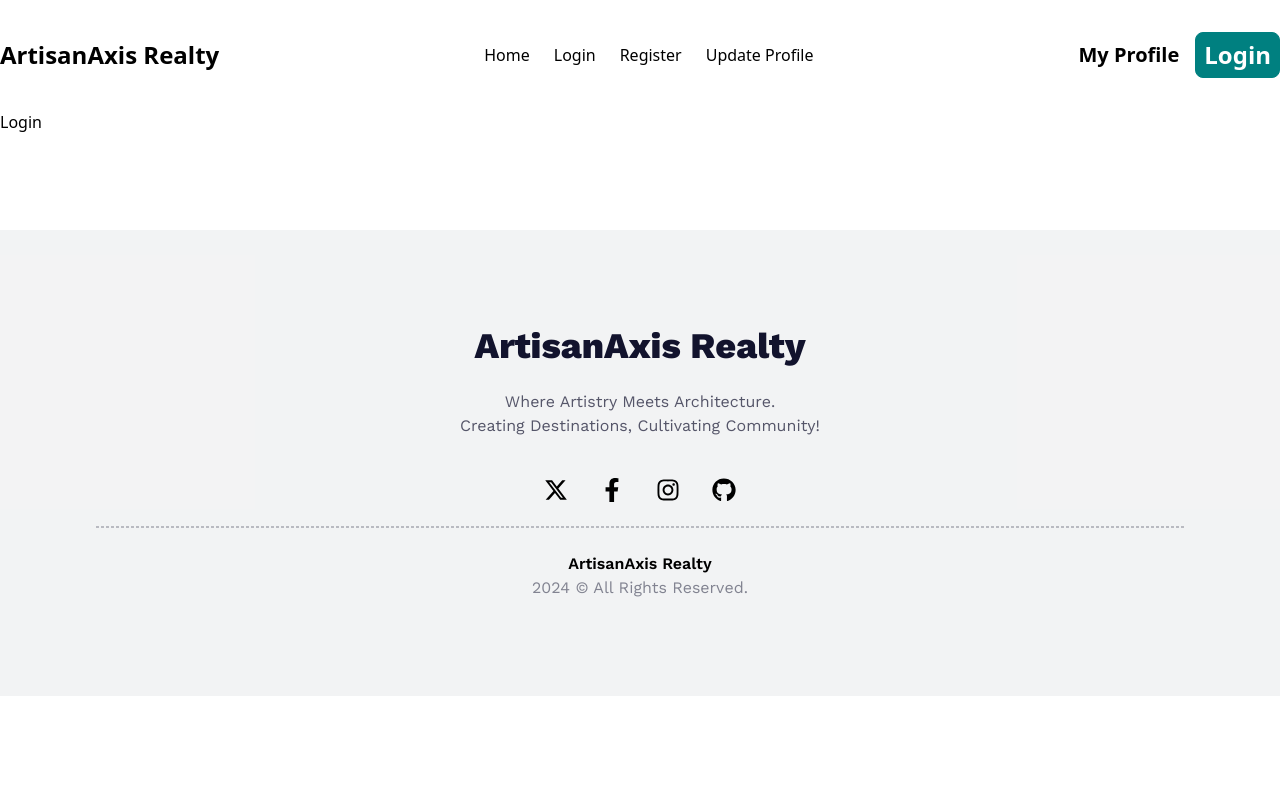
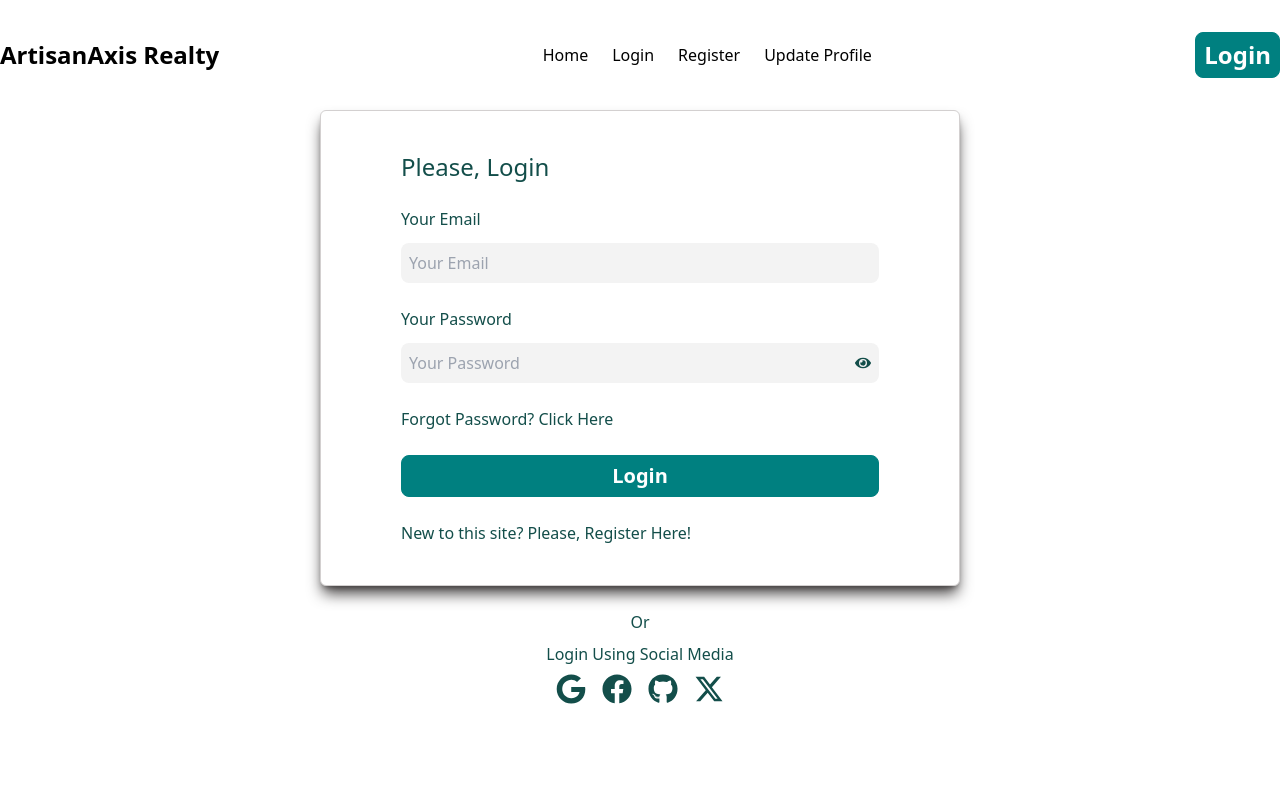
Before and after one commit to nazmul-nhb/artisan-axis-realty, a React (Vite) app: page /login in a window 1280 px wide. Shown: the top 800 px of the page. Built offline with nearby package versions, Linux system fonts and the light colour scheme; no server answers; a web font is replaced by a local one.

Commit message:
added login and logout functionalities

```diff
--- a/src/components/Nvabar/Navbar.jsx
+++ b/src/components/Nvabar/Navbar.jsx
@@ -1,13 +1,19 @@
 import { Link, NavLink } from "react-router-dom";
 import "./Navbar.css";
 import Button from "../Button/Button";
+import { useContext } from "react";
+import { AuthContext } from "../../providers/AuthProvider";
 
 const Navbar = () => {
+    const { user, logOut } = useContext(AuthContext);
 
     const navLinks = <>
         <li><NavLink to={'/'}>Home</NavLink></li>
-        <li><NavLink to={'/login'}>Login</NavLink></li>
-        <li><NavLink to={'/register'}>Register</NavLink></li>
+        {
+            !user && <>
+                <li><NavLink to={'/login'}>Login</NavLink></li>
+                <li><NavLink to={'/register'}>Register</NavLink></li></>
+        }
         <li><NavLink to={'/update-profile'}>Update Profile</NavLink></li>
     </>
 
@@ -19,10 +25,18 @@ const Navbar = () => {
                     {navLinks}
                 </ul>
             </div>
-            <div className="flex items-center gap-4">
-                <h3 className="text-xl font-semibold text-"><Link to={'/profile'}>My Profile</Link></h3>
-                <Button className="text-2xl font-bold" buttonText={"Login"} color={"teal"} hoverColor={"white"} hoverBgColor={"transparent"}></Button>
-            </div>
+            {
+                user
+                    ? <div className="flex items-center gap-4">
+                        <h3 className="text-xl font-semibold text-"><Link to={'/profile'}>{user?.displayName || user?.email}</Link></h3>
+                        <div onClick={logOut}>
+                            <Button className="text-2xl font-bold" buttonText={"Logout"} color={"teal"} hoverColor={"white"} hoverBgColor={"transparent"}></Button>
+                        </div>
+                    </div>
+                    : <Link to={'/login'}><Button className="text-2xl font-bold" buttonText={"Login"} color={"teal"} hoverColor={"white"} hoverBgColor={"transparent"}></Button></Link>
+            }
+
+
         </nav>
     );
 };
--- a/src/pages/Login/Login.jsx
+++ b/src/pages/Login/Login.jsx
@@ -1,9 +1,78 @@
+import { useState } from "react";
+import { FaEye, FaEyeSlash } from "react-icons/fa";
+import { Link } from "react-router-dom";
+import Button from "../../components/Button/Button";
+import { useForm } from "react-hook-form";
+import { useContext } from "react";
+import { AuthContext } from "../../providers/AuthProvider";
+import { FaGoogle, FaFacebook, FaGithub } from "react-icons/fa";
+import { FaXTwitter } from "react-icons/fa6";
 
 const Login = () => {
+    const [showPassword, setShowPassword] = useState(false);
+    const { register, handleSubmit, formState: { errors } } = useForm();
+    const { userLogin } = useContext(AuthContext);
+
+    const handleLogin = data => {
+        const { email, password } = data;
+        userLogin(email, password)
+            .then(result => {
+                console.log(result.user);
+            })
+            .catch(error => {
+                alert(error);
+            })
+    }
+
     return (
-        <div>
-            Login
-        </div>
+        <section className="text-teal-900 space-y-6 flex flex-col justify-center items-center">
+            <form onSubmit={handleSubmit(handleLogin)} className="flex flex-col gap-6 w-1/2 px-20 py-10 bg-white shadow-lg shadow-[#3c3939] border border-[#d3d0d0] rounded-md">
+                <h2 className="text-2xl font-medium">Please, Login</h2>
+                <div className="flex flex-col gap-3">
+                    <label htmlFor="email">Your Email</label>
+                    <input
+                        {...register("email", {
+                            required:
+                                { value: true, message: "You must provide your email address." }
+                        })}
+                        className="p-2 rounded-lg bg-[#F3F3F3]" type="email" name="email" id="email" placeholder="Your Email" />
+                    {
+                        errors.email && <p className="text-red-700">{errors.email.message}</p>
+                    }
+                </div>
+                <div className="flex flex-col gap-3">
+                    <label htmlFor="password">Your Password</label>
+                    <div className="relative">
+                        <input
+                            {...register("password", {
+                                required:
+                                    { value: true, message: "You must provide a valid password." }
+                            })}
+                            className="p-2 rounded-lg w-full bg-[#F3F3F3]" type={showPassword ? "text" : "password"} name="password" id="password" placeholder="Your Password" />
+                        {
+                            errors.password && <p className="text-red-700">{errors.password.message}</p>
+                        }
+                        <span className="absolute top-1/2 right-2 -translate-y-1/2" onClick={() => setShowPassword(!showPassword)} >{showPassword ? <FaEyeSlash /> : <FaEye />}</span>
+                    </div>
+                </div>
+                <div className="flex gap-2">
+                    <h3>Forgot Password? <button>Click Here</button></h3>
+                </div>
+                <Button buttonType={'submit'} className={'w-full text-xl font-semibold'} buttonText={'Login'} color={'teal'} hoverColor={'white'} hoverBgColor={'transparent'}></Button>
+                <p className="font-medium">New to this site? Please, <Link to={'/register'}>Register Here!</Link></p>
+            </form>
+            {/* Social Login */}
+            <div className="flex flex-col gap-2">
+                <h3 className="text-center">Or</h3>
+                <h3 className="text-center">Login Using Social Media</h3>
+                <div className="flex gap-4 justify-center items-center text-3xl">
+                    <button className=""><FaGoogle></FaGoogle></button>
+                    <button className=""><FaFacebook></FaFacebook></button>
+                    <button className=""><FaGithub></FaGithub></button>
+                    <button className=""><FaXTwitter></FaXTwitter></button>
+                </div>
+            </div>
+        </section>
     );
 };
 
--- a/src/pages/Register/Register.jsx
+++ b/src/pages/Register/Register.jsx
@@ -13,30 +13,29 @@ const Register = () => {
     const { createUser } = useContext(AuthContext);
 
     const handleRegister = data => {
-        const { name, photo, email, password} = data;
+        const { name, photo, email, password } = data;
         createUser(email, password)
             .then(result => {
-                console.log(result.user);
                 // update profile
                 updateProfile(result.user, {
                     displayName: name,
                     photoURL: photo,
                 })
-                    .then(() => {})
+                    .then(() => { })
                     .catch(error => {
                         alert(error);
                     })
             })
             .catch(error => {
-                console.error(error);
+                alert(error);
             })
     }
 
     return (
-        <div className="p-4 text-teal-900">
-            <section className="space-y-6 flex flex-col justify-center items-center">
+        <section className="text-teal-900 space-y-6 flex flex-col justify-center items-center">
             <form onSubmit={handleSubmit(handleRegister)} className="flex flex-col gap-6 w-1/2 px-20 py-10 bg-white shadow-lg shadow-[#3c3939] border border-[#d3d0d0] rounded-md">
                 <h2 className="text-2xl font-medium">Please, Register</h2>
+                <div className="flex flex-col gap-3">
                     <label htmlFor="name">Your Name</label>
                     <input
                         {...register("name", {
@@ -47,8 +46,12 @@ const Register = () => {
                     {
                         errors.name && <p className="text-red-700">{errors.name.message}</p>
                     }
+                </div>
+                <div className="flex flex-col gap-3">
                     <label htmlFor="photo">Your Photo</label>
                     <input className="p-2 rounded-lg bg-[#F3F3F3]" type="text" name="photo" id="photo" placeholder="Your Photo URL" />
+                </div>
+                <div className="flex flex-col gap-3">
                     <label htmlFor="email">Your Email</label>
                     <input
                         {...register("email", {
@@ -56,6 +59,8 @@ const Register = () => {
                                 { value: true, message: "You must provide your email address." }
                         })}
                         className="p-2 rounded-lg bg-[#F3F3F3]" type="email" name="email" id="email" placeholder="Your Email" />
+                </div>
+                <div className="flex flex-col gap-3">
                     <label htmlFor="password">Your Password</label>
                     <div className="relative">
                         <input
@@ -66,6 +71,8 @@ const Register = () => {
                             className="p-2 rounded-lg w-full bg-[#F3F3F3]" type={showPassword ? "text" : "password"} name="password" id="password" placeholder="Your Password" />
                         <span className="absolute top-1/2 right-2 -translate-y-1/2" onClick={() => setShowPassword(!showPassword)} >{showPassword ? <FaEyeSlash /> : <FaEye />}</span>
                     </div>
+                </div>
+
                 {/* <label htmlFor="confirm-password">Confirm Your Password</label>
                     <div className="relative">
                         <input
@@ -80,11 +87,10 @@ const Register = () => {
                     <input type="checkbox" name="terms" id="terms" />
                     <label htmlFor="terms">Accept Our <Link>Terms & Conditions</Link></label>
                 </div>
-                    <Button buttonType={'submit'} className={'w-full'} buttonText={'Register'} color={'teal'} hoverColor={'white'} hoverBgColor={'transparent'}></Button>
+                <Button buttonType={'submit'} className={'w-full text-xl font-semibold'} buttonText={'Register'} color={'teal'} hoverColor={'white'} hoverBgColor={'transparent'}></Button>
                 <p className="font-medium">Already have an Account? Please, <Link to={'/login'}>Login Here!</Link></p>
             </form>
         </section>
-        </div>
     );
 };
 
--- a/src/providers/AuthProvider.jsx
+++ b/src/providers/AuthProvider.jsx
@@ -1,16 +1,30 @@
 import { createContext, useEffect } from "react";
 import PropTypes from 'prop-types';
-import { createUserWithEmailAndPassword, onAuthStateChanged } from "firebase/auth";
+import { createUserWithEmailAndPassword, signInWithEmailAndPassword, signOut, onAuthStateChanged } from "firebase/auth";
 import { useState } from "react";
 import { auth } from "../firebase/firebase.config";
 
 export const AuthContext = createContext(null);
 
-const AuthProvider = ({children}) => {
+const AuthProvider = ({ children }) => {
     const [user, setUser] = useState(null);
 
     const createUser = (email, password) => {
         return createUserWithEmailAndPassword(auth, email, password)
+    }
+
+    const userLogin = (email, password) => {
+        return signInWithEmailAndPassword(auth, email, password)
+    }
+
+    const logOut = () => {
+        signOut(auth)
+            .then(() => {
+                // Sign-out successful.
+            }).catch((error) => {
+                console.log(error);
+            });
+
     }
 
     useEffect(() => {
@@ -21,9 +35,10 @@ const AuthProvider = ({children}) => {
             unsubscribe();
         }
     }, [])
+
     console.log(user);
 
-    const authInfo = {user, createUser};
+    const authInfo = { user, createUser, userLogin, logOut };
     return (
         <AuthContext.Provider value={authInfo}>
             {children}
```
Lines whose indentation alone changed are shown as unchanged.
